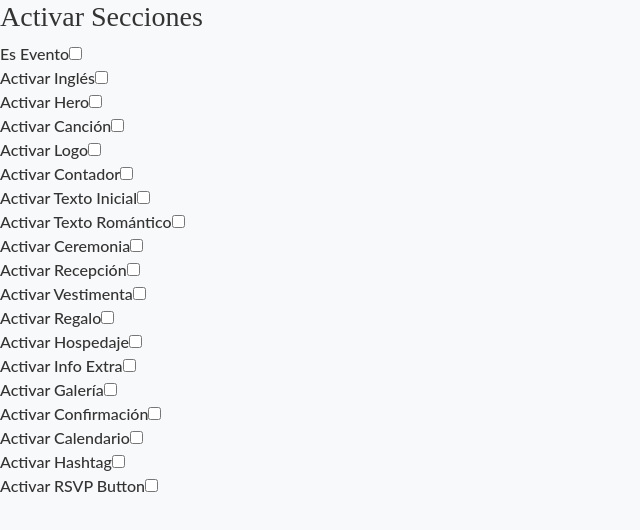
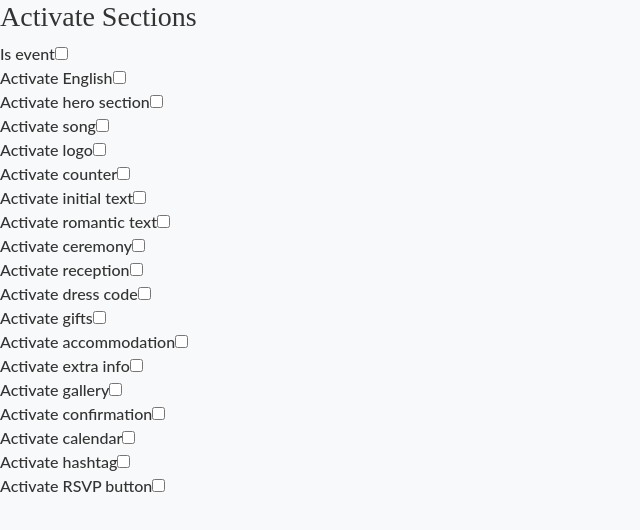
Before and after one commit to lportillo13/dw, a Next.js app: page /dashboard/ActivarSecciones in a window 1280 px wide. Shown: the top 530 px of the page, without its empty margins (0-640 px from the left). Built offline with nearby package versions, Linux system fonts and the light colour scheme.

Commit message:
Dashboard translation sections 1

```diff
--- a/locales/en/common.json
+++ b/locales/en/common.json
@@ -58,6 +58,29 @@
     "dashboard": "Couple's Dashboard"
   },
 
+  "sections": {
+    "activateSections": "Activate Sections",
+    "isEvent": "Is event",
+    "activateEnglish": "Activate English",
+    "activateHero": "Activate hero section",
+    "activateSong": "Activate song",
+    "activateLogo": "Activate logo",
+    "activateCounter": "Activate counter",
+    "activateInitialText": "Activate initial text",
+    "activateRomanticText": "Activate romantic text",
+    "activateCeremony": "Activate ceremony",
+    "activateReception": "Activate reception",
+    "activateDressCode": "Activate dress code",
+    "activateGifts": "Activate gifts",
+    "activateAccommodation": "Activate accommodation",
+    "activateExtraInfo": "Activate extra info",
+    "activateGallery": "Activate gallery",
+    "activateConfirmation": "Activate confirmation",
+    "activateCalendar": "Activate calendar",
+    "activateHashtag": "Activate hashtag",
+    "activateRsvpButton": "Activate RSVP button"
+  },
+
   "buttons": {
     "saveChanges": "Save Changes"
   }
--- a/locales/es/common.json
+++ b/locales/es/common.json
@@ -58,6 +58,29 @@
     "dashboard": "Panel de Pareja"
   },
 
+  "sections": {
+    "activateSections": "Activar Secciones",
+    "isEvent": "Es evento",
+    "activateEnglish": "Activar inglés",
+    "activateHero": "Activar hero",
+    "activateSong": "Activar canción",
+    "activateLogo": "Activar logo",
+    "activateCounter": "Activar contador",
+    "activateInitialText": "Activar texto inicial",
+    "activateRomanticText": "Activar texto romántico",
+    "activateCeremony": "Activar ceremonia",
+    "activateReception": "Activar recepción",
+    "activateDressCode": "Activar vestimenta",
+    "activateGifts": "Activar regalo",
+    "activateAccommodation": "Activar hospedaje",
+    "activateExtraInfo": "Activar info extra",
+    "activateGallery": "Activar galería",
+    "activateConfirmation": "Activar confirmación",
+    "activateCalendar": "Activar calendario",
+    "activateHashtag": "Activar hashtag",
+    "activateRsvpButton": "Activar botón RSVP"
+  },
+
   "buttons": {
     "saveChanges": "Guardar Cambios"
   }
--- a/pages/dashboard/ActivarSecciones.js
+++ b/pages/dashboard/ActivarSecciones.js
@@ -1,12 +1,21 @@
 import React from 'react';
+import enCommon from '../../locales/en/common.json';
+import esCommon from '../../locales/es/common.json';
 
-export default function ActivarSecciones({ formData = {}, handleChange }) {
+export default function ActivarSecciones({
+  formData = {},
+  handleChange,
+  lang
+}) {
+  const common = lang === 'es' ? esCommon : enCommon;
+  const labels = common.sections;
+
   return (
     <div>
-      <h3>Activar Secciones</h3>
-      {/** Es Evento **/}
+      <h3>{labels.activateSections}</h3>
+
       <div className="form-group">
-        <label>Es Evento</label>
+        <label>{labels.isEvent}</label>
         <input
           type="checkbox"
           name="es_evento"
@@ -15,9 +24,8 @@ export default function ActivarSecciones({ formData = {}, handleChange }) {
         />
       </div>
 
-      {/** Activar Inglés **/}
       <div className="form-group">
-        <label>Activar Inglés</label>
+        <label>{labels.activateEnglish}</label>
         <input
           type="checkbox"
           name="activar_ingles"
@@ -26,9 +34,8 @@ export default function ActivarSecciones({ formData = {}, handleChange }) {
         />
       </div>
 
-      {/** Activar Hero **/}
       <div className="form-group">
-        <label>Activar Hero</label>
+        <label>{labels.activateHero}</label>
         <input
           type="checkbox"
           name="activar_hero"
@@ -37,9 +44,8 @@ export default function ActivarSecciones({ formData = {}, handleChange }) {
         />
       </div>
 
-      {/** Activar Canción **/}
       <div className="form-group">
-        <label>Activar Canción</label>
+        <label>{labels.activateSong}</label>
         <input
           type="checkbox"
           name="activar_cancion"
@@ -48,9 +54,8 @@ export default function ActivarSecciones({ formData = {}, handleChange }) {
         />
       </div>
 
-      {/** Activar Logo **/}
       <div className="form-group">
-        <label>Activar Logo</label>
+        <label>{labels.activateLogo}</label>
         <input
           type="checkbox"
           name="activar_logo"
@@ -59,9 +64,8 @@ export default function ActivarSecciones({ formData = {}, handleChange }) {
         />
       </div>
 
-      {/** Activar Contador **/}
       <div className="form-group">
-        <label>Activar Contador</label>
+        <label>{labels.activateCounter}</label>
         <input
           type="checkbox"
           name="activar_contador"
@@ -70,9 +74,8 @@ export default function ActivarSecciones({ formData = {}, handleChange }) {
         />
       </div>
 
-      {/** Activar Texto Inicial **/}
       <div className="form-group">
-        <label>Activar Texto Inicial</label>
+        <label>{labels.activateInitialText}</label>
         <input
           type="checkbox"
           name="activar_texto_inicial"
@@ -81,9 +84,8 @@ export default function ActivarSecciones({ formData = {}, handleChange }) {
         />
       </div>
 
-      {/** Activar Texto Romántico **/}
       <div className="form-group">
-        <label>Activar Texto Romántico</label>
+        <label>{labels.activateRomanticText}</label>
         <input
           type="checkbox"
           name="activar_texto_romantico"
@@ -92,9 +94,8 @@ export default function ActivarSecciones({ formData = {}, handleChange }) {
         />
       </div>
 
-      {/** Activar Ceremonia **/}
       <div className="form-group">
-        <label>Activar Ceremonia</label>
+        <label>{labels.activateCeremony}</label>
         <input
           type="checkbox"
           name="activar_ceremonia"
@@ -103,9 +104,8 @@ export default function ActivarSecciones({ formData = {}, handleChange }) {
         />
       </div>
 
-      {/** Activar Recepción **/}
       <div className="form-group">
-        <label>Activar Recepción</label>
+        <label>{labels.activateReception}</label>
         <input
           type="checkbox"
           name="activar_recepcion"
@@ -114,9 +114,8 @@ export default function ActivarSecciones({ formData = {}, handleChange }) {
         />
       </div>
 
-      {/** Activar Vestimenta **/}
       <div className="form-group">
-        <label>Activar Vestimenta</label>
+        <label>{labels.activateDressCode}</label>
         <input
           type="checkbox"
           name="activar_vestimenta"
@@ -125,9 +124,8 @@ export default function ActivarSecciones({ formData = {}, handleChange }) {
         />
       </div>
 
-      {/** Activar Regalo **/}
       <div className="form-group">
-        <label>Activar Regalo</label>
+        <label>{labels.activateGifts}</label>
         <input
           type="checkbox"
           name="activar_regalo"
@@ -136,9 +134,8 @@ export default function ActivarSecciones({ formData = {}, handleChange }) {
         />
       </div>
 
-      {/** Activar Hospedaje **/}
       <div className="form-group">
-        <label>Activar Hospedaje</label>
+        <label>{labels.activateAccommodation}</label>
         <input
           type="checkbox"
           name="activar_hospedaje"
@@ -147,9 +144,8 @@ export default function ActivarSecciones({ formData = {}, handleChange }) {
         />
       </div>
 
-      {/** Activar Info Extra **/}
       <div className="form-group">
-        <label>Activar Info Extra</label>
+        <label>{labels.activateExtraInfo}</label>
         <input
           type="checkbox"
           name="activar_info_extra"
@@ -158,9 +154,8 @@ export default function ActivarSecciones({ formData = {}, handleChange }) {
         />
       </div>
 
-      {/** Activar Galería **/}
       <div className="form-group">
-        <label>Activar Galería</label>
+        <label>{labels.activateGallery}</label>
         <input
           type="checkbox"
           name="activar_galeria"
@@ -169,9 +164,8 @@ export default function ActivarSecciones({ formData = {}, handleChange }) {
         />
       </div>
 
-      {/** Activar Confirmación **/}
       <div className="form-group">
-        <label>Activar Confirmación</label>
+        <label>{labels.activateConfirmation}</label>
         <input
           type="checkbox"
           name="activar_confirmacion"
@@ -180,9 +174,8 @@ export default function ActivarSecciones({ formData = {}, handleChange }) {
         />
       </div>
 
-      {/** Activar Calendario **/}
       <div className="form-group">
-        <label>Activar Calendario</label>
+        <label>{labels.activateCalendar}</label>
         <input
           type="checkbox"
           name="activar_calendario"
@@ -191,9 +184,8 @@ export default function ActivarSecciones({ formData = {}, handleChange }) {
         />
       </div>
 
-      {/** Activar Hashtag **/}
       <div className="form-group">
-        <label>Activar Hashtag</label>
+        <label>{labels.activateHashtag}</label>
         <input
           type="checkbox"
           name="activar_hashtag"
@@ -202,9 +194,8 @@ export default function ActivarSecciones({ formData = {}, handleChange }) {
         />
       </div>
 
-      {/** Activar RSVP Button **/}
       <div className="form-group">
-        <label>Activar RSVP Button</label>
+        <label>{labels.activateRsvpButton}</label>
         <input
           type="checkbox"
           name="activar_rsvp_button"
```
